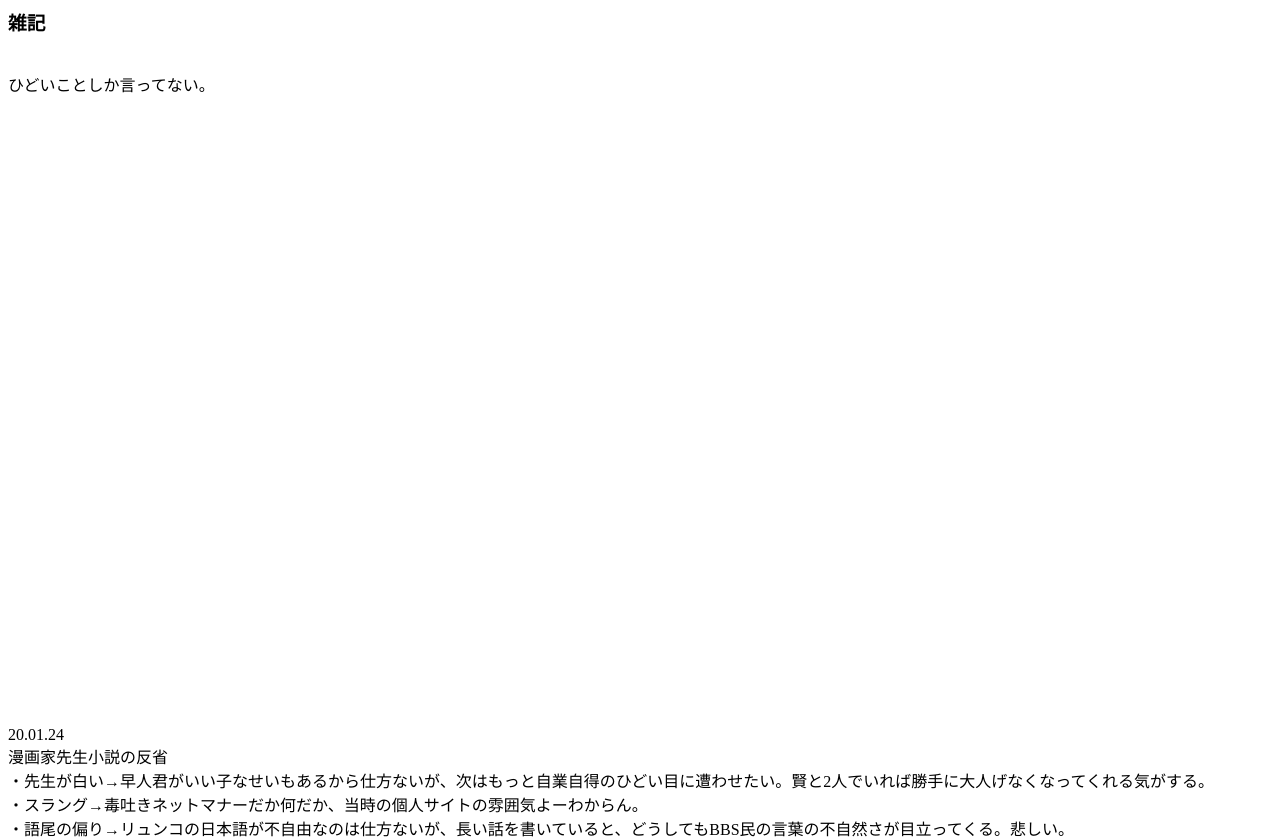
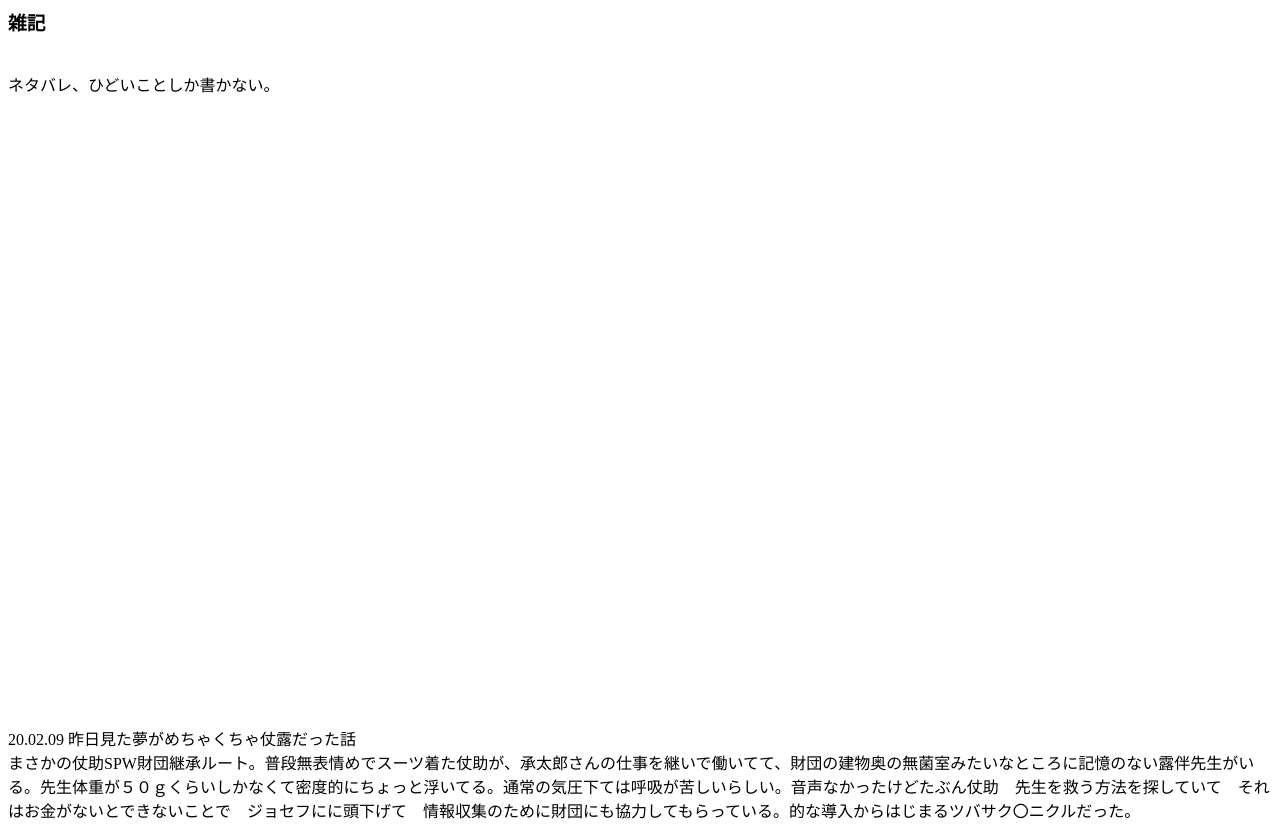
Before and after one commit to imaiiiii/jojo, a plain HTML site: page zakki.html in a window 1280 px wide. Shown: the top 839 px of the page. Drawn offline with Linux system fonts and the light colour scheme.

Commit message:
Update zakki.html

```diff
--- a/zakki.html
+++ b/zakki.html
@@ -1,18 +1,44 @@
 <html>
 
-<head><meta charset="utf-8"><title><meta charset="utf-8">リュンコの望楼</title></head>
+<head><meta charset="utf-8"><title>リュンコの望楼</title></head>
 <body>
 <h3>雑記</h3><br>
-ひどいことしか言ってない。
+ネタバレ、ひどいことしか書かない。
 <br><br><br><br><br><br><br><br><br><br><br><br><br><br><br><br><br><br>
 <br><br><br><br><br><br><br><br><br><br><br><br><br><br><br><br><br><br>
+20.02.09
+昨日見た夢がめちゃくちゃ仗露だった話<br>
+まさかの仗助SPW財団継承ルート。普段無表情めでスーツ着た仗助が、承太郎さんの仕事を継いで働いてて、財団の建物奥の無菌室みたいなところに記憶のない露伴先生がいる。先生体重が５０ｇくらいしかなくて密度的にちょっと浮いてる。通常の気圧下ては呼吸が苦しいらしい。音声なかったけどたぶん仗助　先生を救う方法を探していて　それはお金がないとできないことで　ジョセフにに頭下げて　情報収集のために財団にも協力してもらっている。的な導入からはじまるツバサク〇ニクルだった。
 
+<br><br><br>
+20.02.09
+１～6部世界と７部８部世界の考察<br>
+・血統の誇り→血統の克服（例：受け継ぐ者→男の世界、東方家の呪い）<br>
+　母に気高さを教わったDioや、愛国心の大統領が敵側である。<br>
+　◇呪いの及ぶ血族の範囲は？←露伴短編の設定で解釈すると、結婚して名字が違ウクナッタら抜けられる？ルーブルで露伴を襲った黒い絵だが、完成当時奈々瀬さんはスデに山村姓だったのだろうか。ルーブルは血の呪いを解く話としてリオンと共通している言えそうだが、直接の子孫ですらないのにとばっちり受けるとかめっちゃ迷惑だよね。<br>
+・主人公正義→自分の行動やありかたへの迷いがある<br>
+　SBRコンビは悩みながら成長していく。リオンでは定助が自分を探す。おまえは憲助に騙されているだのホリーはロカカカに失敗しただの、誰が敵なのか味方なのか分からないこわい。長いジョジョシリーズで一度も描かれたことがない「身内の裏切り」がみられるのかもしれない。（５部文庫あとがきの、没になったフーゴ内通者設定のような）<br>
+・泣き言。１～６世界が完全に消失していた場合（考えるのをやめたい楽になりたい）<br>
+　悲しみで死ぬる。せめて記憶や歴史は違えどｎ巡後も魂や根本的な誇りは引き継がれる的なアレがないと死ぬる。（魂引き継ぎ設定もそれはそれで推しカプによっては傷付く。空条仗世文ってジョジョ３人のどれなんだ？はっきりしろとおもうが３人に分散することで辛うじてあらゆるカプ爆死をまぬかれているところはある。）私らの知る仗助が、三十路になるより前に未来を奪われた事実にガチで泣いた。哲学的な消滅を死よりもひどいものとして扱う作品は多いけど、簡単すぎる…あっけなさすぎる…。
+<br><font color="ff0000">（プッチ）記憶歴史保持ただし未来の確定した世界⇔（エンポリオ）過去全て失っても未来へ進む世界</font><br>
+そんな２択ありかよ…ありかよ…。嫌だ。誰かみんなを助けてください。こんなことならいっそジョジョいる地球なんて爆発すればよかったのに。自然や宇宙のルールらしくてさみしいけどそれはそれで美しかったのに。普通に文明崩壊できない人類の精神なんてかわいそうだよ。やめたげてよ。先を行くなんて辛すぎるよ。
+<br>
+　それでも話は進んでいくから、5部4部の存命キャラが、違う歴史のなかでもアイリンみたく幸せに生きてることを祈ってSBR読む。（アイリンは徐倫？天国製だと死んだ魂は次の世界に来れないの？どうでもいいけどブサイク太郎さんわりに好き）ジョニィ黄金の精神ちゃうやんオイと笑いつつ、ジャイロとのコンビの活躍を見て、ラストには1巡失敗世界ももうかなり好きになっている。んでリオンを読む………………。
+<br>
+　リオンの面白さに関わらず、定期的に2時間眠って思い出して泣くんだが、本当に4部の杜王町は消えてしまったのだろうか？広瀬康穂や東方定助が好きだ。常秀も常敏も吉良も好きだ。きっと読み返すたびにより好きになる。でも立ち直れない。物語のキャラクターとしての生命は活躍することであって、存命している設定そのものではないのは分かっている。彼らは1999年の夏に最高のいのちを持っていたし、それが美しい締めくくりを迎えたのも知っている。パラレルワールドが無限にあるのなら6部の出来事がまるまる起こらなかった世界も想像できそうだが、多くの過去を受け継いできた彼らにそれをするとなんとなく引け目があるし、あとF徐めっちゃ好きだから無理切り離せない。
+<br>
+　どうして7部8部は生まれたのだろう。あー登場キャラ全員嫌いになれたら楽なのになー（贅沢）。
+<br>
+・ぼくのかんがえた８部の展開と９部以降　～彼らは2012年３月、あるいは2011年11月26日を超えて進むことが出来るのか<br>
+　８部ラストでもう一巡。そのうち誰か宇宙のループに気づきそう。４の倍数の部で杜王町。（何巡したら4部のやつらに会えるん？
+<br><br><br>
 20.01.24<br>
 漫画家先生小説の反省<br>
-・先生が白い→早人君がいい子なせいもあるから仕方ないが、次はもっと自業自得のひどい目に遭わせたい。賢と2人でいれば勝手に大人げなくなってくれる気がする。<br>
+・先生が白い→早人君がいい子なせいもあるから仕方ないが、次はもっと自業自得で追い詰められるようにしたい。賢と2人でいれば勝手に大人げなくなってくれる気がする。<br>
 ・スラング→毒吐きネットマナーだか何だか、当時の個人サイトの雰囲気よーわからん。<br>
 ・語尾の偏り→リュンコの日本語が不自由なのは仕方ないが、長い話を書いていると、どうしてもBBS民の言葉の不自然さが目立ってくる。悲しい。<br>
-<br><br>
+・早人君ダイヤルアップの時代に遠隔監視とか技術高くね？
+<br><br><br>
 20.01.24<br>
 露伴受けレ〇プ厨によるよまさんのチェック項目<br>
 １．筋力の差　優<br>
@@ -21,7 +47,7 @@
 基本評価　ＳＳ（すごく好き）<br>
 【属性】　　攻撃性Ａ　　執着Ａ　　ストーカーC 　デレＥ(重要）　メンヘラＣ<br>
 備考　序盤の即死率が高いルート。殺意といううずたかく積まれた執着は、ちょっとしたきっかけで反転する。陽露というカプ自体、殺害前提のレ〇プがデフォみたいなところがある（ド偏見）。よまさんそこそこ人間やめているので、本気出せば♂だろうと妊娠させられる。<br>
-　先生無茶苦茶恐れているけど肉体はかなり好き。快楽堕ちよりは芸術家としての開き直りのほうがはやく、まれに積極的な態度を見せてくれるようになるが体力が足りないのですぐ落ちる。
+　先生無茶苦茶恐れているけど肉体はかなり好き。快楽堕ちよりは芸術家としての開き直りのほうがはやく、まれに積極的な態度を見せてくれるようになるが体力が足りないのですぐへばる。
 
 <br><br><br>
 
```
